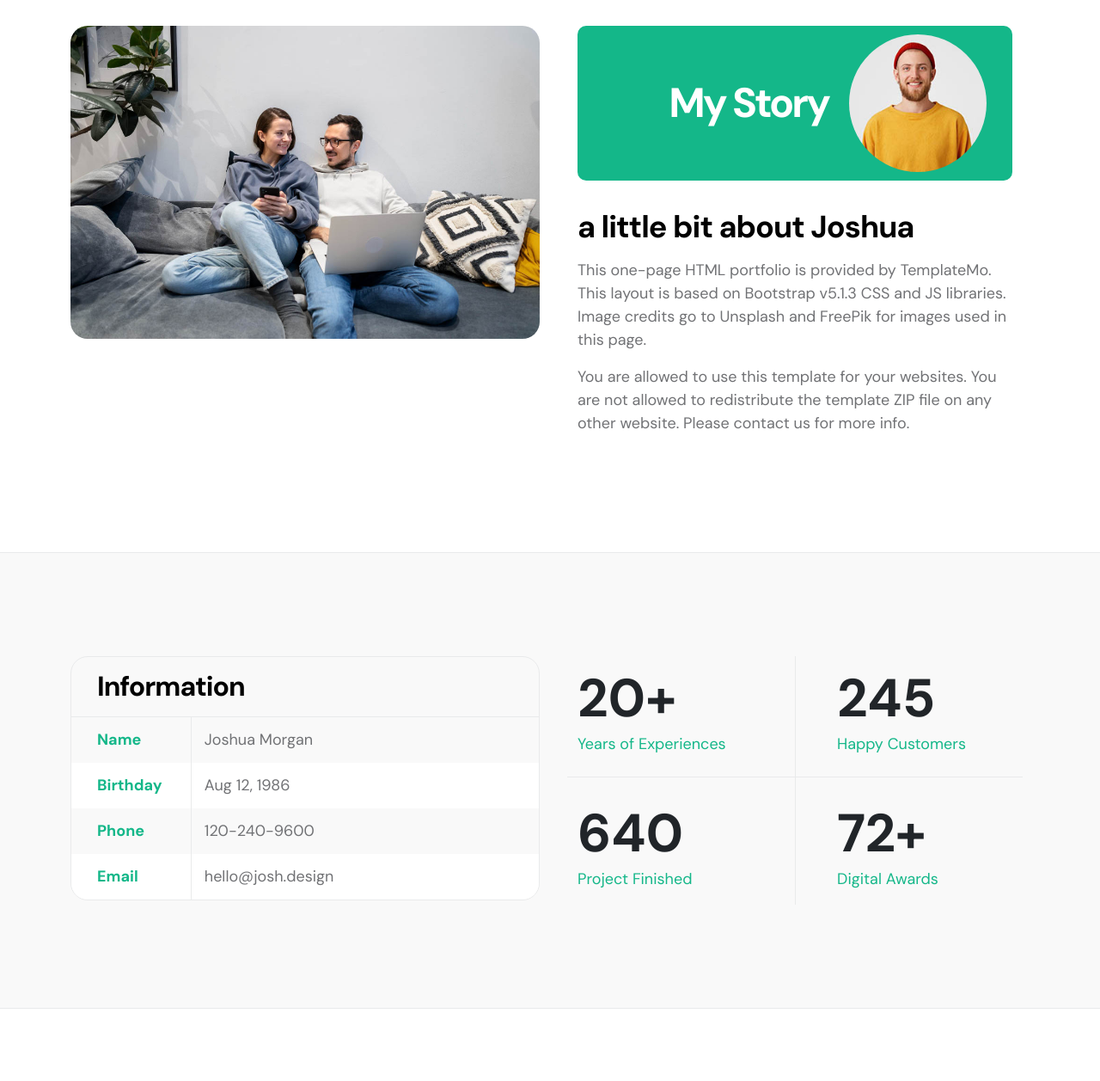
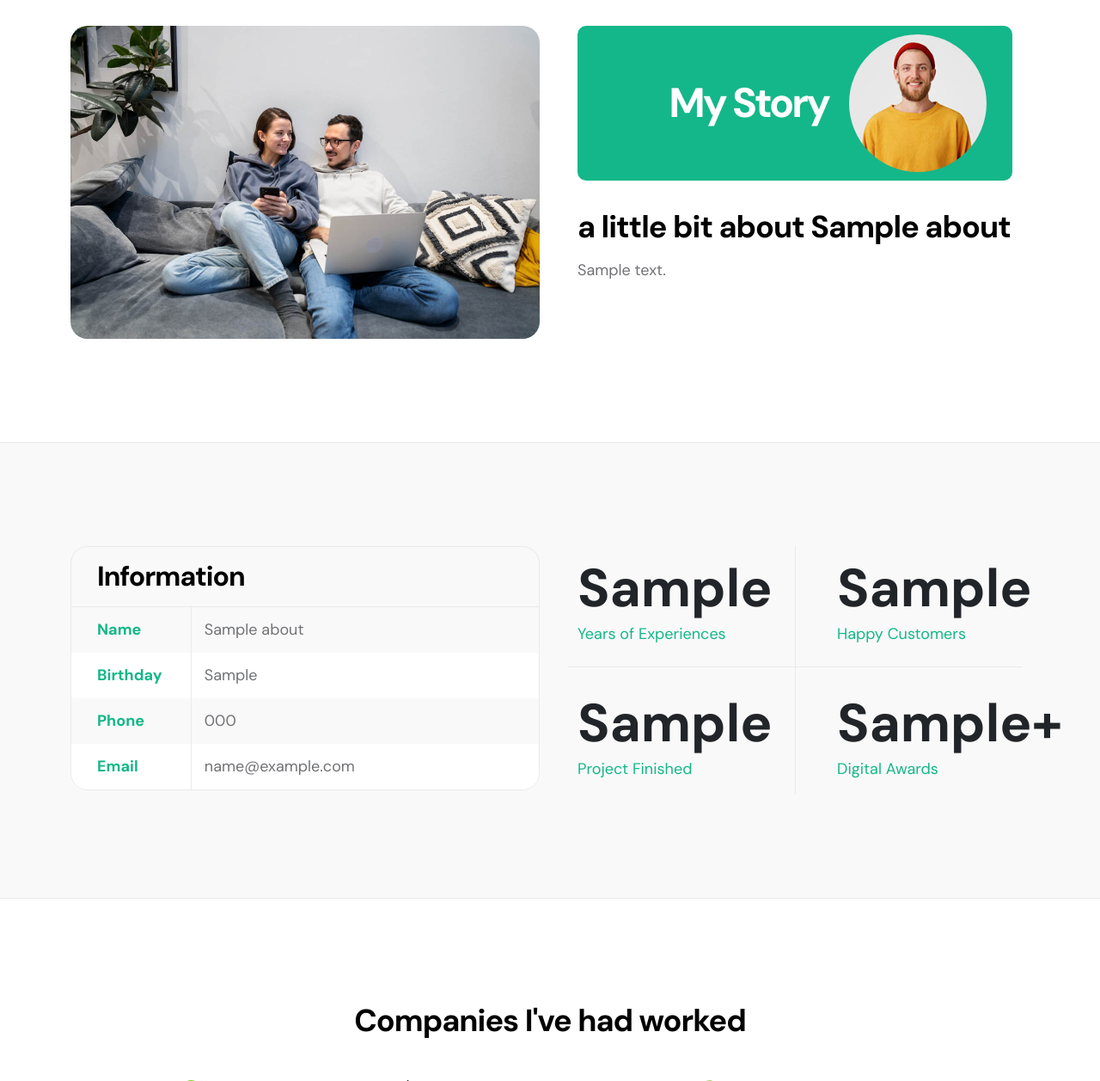
Before and after one commit to mamun908571/pythonnew, a Django app: page / in a window 1280 px wide. Shown: the part 750-2007 px from the top of the page at 86% size. Run offline with Django 4.2, Linux system fonts and the light colour scheme; tables that the repository leaves empty hold one stand-in row (values such as "Sample post"); some libraries are stand-ins or nearby versions.

Commit message:
portfolio done

```diff
--- a/basic/project/portfolio/portfolio/urls.py
+++ b/basic/project/portfolio/portfolio/urls.py
@@ -15,12 +15,13 @@ Including another URLconf
     2. Add a URL to urlpatterns:  path('blog/', include('blog.urls'))
 """
 from django.contrib import admin
-from django.urls import path
+from django.urls import path,include
 from . import views
 
 urlpatterns = [
     #path('admin/', admin.site.urls),
-    path('',views.demo),
+    #path('',views.demo),
+    path('',views.home),
     path('login/',views.login,name= 'login'),
     path('logout/',views.logout,name= 'logout'),
     path('login/admin',views.login_admin,name='login_admin'),
@@ -32,5 +33,5 @@ urlpatterns = [
     path('admin/edit/',views.about_edit,name='about_edit'),
     path('admin/delet/<int:id>',views.delete_index,name='delete_index'),
     path("admin/user/email_verification/<str:id>",views.email_verify,name='email_verify'),
-    #path('admin/user/email_verification/<str:id>/', views.email_verify, name='email_verify'),
+    path('social-auth/',include('social_django.urls',namespace='social')),
 ]
--- a/basic/project/portfolio/portfolio/views.py
+++ b/basic/project/portfolio/portfolio/views.py
@@ -11,14 +11,21 @@ from datetime import datetime
 from django.utils.html import format_html
 
 
-def demo(request):
-    title = "this is a demo html"
-    name = "Mamun"
-    product_name = ['p1','p2','p3']
-    data = {"t":title,"name":name,'prod':product_name}
+# def demo(request):
+#     title = "this is a demo html"
+#     name = "Mamun"
+#     product_name = ['p1','p2','p3']
+#     data = {"t":title,"name":name,'prod':product_name}
+
+#     #print("this is root url function")
+#     return render(request,'portfolio.html',data)
+
+def home(request):
+    data = About.objects.first()
+    context_data = {'d':data}
 
     #print("this is root url function")
-    return render(request,'portfolio.html',data)
+    return render(request,'portfolio.html',context_data)
 
 
 def demo1(request):
@@ -44,7 +51,6 @@ def login (request):
     if 'user_id' in request.session:
         return redirect('about')
     else:
-
         return render(request,'login.html')
 
 def logout (request):
@@ -53,18 +59,18 @@ def logout (request):
 
 
 def about_index(request):
-    if 'user_id' in request.session:
-        all_data = About.objects.all()
+    # if 'user_id' in request.session:
+    all_data = About.objects.all()
 
-        msg = messages.get_messages(request)
-        print(msg)
+    msg = messages.get_messages(request)
+    print(msg)
 
 
-        data = {'d':all_data,'msg':msg}
+    data = {'d':all_data,'msg':msg}
 
-        return render(request,'admin/about.html',data)
-    else:
-        return redirect('login')
+    return render(request,'admin/about.html',data)
+    # else:
+    #     return redirect('login')
 
 def reg_confirm(request):
     return render(request,'reg_conf.html')
--- a/basic/project/portfolio/templates/login.html
+++ b/basic/project/portfolio/templates/login.html
@@ -67,7 +67,8 @@
 								<!-- Social Login -->
 								<div class="social-login">
 									<span>Login with</span>
-									<a href="#" class="facebook"><i class="fa fa-facebook"></i></a><a href="#" class="google"><i class="fa fa-google"></i></a>
+									<a href="#" class="facebook"><i class="fa fa-facebook"></i></a>
+									<a href="{% url 'social:begin' 'google-oauth2' %}" class="google"><i class="fa fa-google"></i></a>
 								</div>
 								<!-- /Social Login -->
 
--- a/basic/project/portfolio/templates/portfolio.html
+++ b/basic/project/portfolio/templates/portfolio.html
@@ -140,11 +140,9 @@ https://templatemo.com/tm-578-first-portfolio
                                     <img src="{% static 'images/happy-bearded-young-man.jpg' %}" class="avatar-image img-fluid" alt="">
                                 </div>
 
-                                <h3 class="pt-2 mb-3">a little bit about Joshua</h3>
+                                <h3 class="pt-2 mb-3">a little bit about {{d.Name}}</h3>
 
-                                <p>This one-page HTML portfolio is provided by <a href="https://templatemo.com" target="_blank">TemplateMo</a>. This layout is based on Bootstrap v5.1.3 CSS and JS libraries. Image credits go to <a href="https://unsplash.com" target="_blank">Unsplash</a> and <a href="https://freepik.com" target="_blank">FreePik</a> for images used in this page.</p>
-
-                                <p>You are allowed to use this template for your websites. You are not allowed to redistribute the template ZIP file on any other website. Please <a href="https://templatemo.com/contact" target="_blank">contact us</a> for more info.</p>
+                                <p>{{d.description}}</p>
                             </div>
                         </div>
 
@@ -165,22 +163,22 @@ https://templatemo.com/tm-578-first-portfolio
                                 <div class="profile-body">
                                     <p>
                                         <span class="profile-small-title">Name</span>
-                                        <span>Joshua Morgan</span>
+                                        <span>{{d.Name}}</span>
                                     </p>
 
                                     <p>
                                         <span class="profile-small-title">Birthday</span>
-                                        <span>Aug 12, 1986</span>
+                                        <span>{{d.Birthday}}</span>
                                     </p>
 
                                     <p>
                                         <span class="profile-small-title">Phone</span>
-                                         <span><a href="tel: 305-240-9671">120-240-9600</a></span>
+                                         <span><a href="tel: 305-240-9671">{{d.Phone}}</a></span>
                                     </p>
 
                                     <p>
                                         <span class="profile-small-title">Email</span>
-                                        <span><a href="mailto:hello@josh.design">hello@josh.design</a></span>
+                                        <span><a href="mailto:hello@josh.design">{{d.Email}}</a></span>
                                     </p>
                                 </div>
                             </div>
@@ -190,25 +188,25 @@ https://templatemo.com/tm-578-first-portfolio
                             <div class="about-thumb">
                                 <div class="row">
                                     <div class="col-lg-6 col-6 featured-border-bottom py-2">
-                                        <strong class="featured-numbers">20+</strong>
+                                        <strong class="featured-numbers">{{d.No_Years_of_Experiences}}</strong>
 
                                         <p class="featured-text">Years of Experiences</p>
                                     </div>
 
                                     <div class="col-lg-6 col-6 featured-border-start featured-border-bottom ps-5 py-2">
-                                        <strong class="featured-numbers">245</strong>
+                                        <strong class="featured-numbers">{{d.No_Happy_Customers}}</strong>
 
                                         <p class="featured-text">Happy Customers</p>
                                     </div>
 
                                     <div class="col-lg-6 col-6 pt-4">
-                                        <strong class="featured-numbers">640</strong>
+                                        <strong class="featured-numbers">{{d.No_Project_Finished}}</strong>
 
                                         <p class="featured-text">Project Finished</p>
                                     </div>
 
                                     <div class="col-lg-6 col-6 featured-border-start ps-5 pt-4">
-                                        <strong class="featured-numbers">72+</strong>
+                                        <strong class="featured-numbers">{{d.No_Digital_Awards}}+</strong>
 
                                         <p class="featured-text">Digital Awards</p>
                                     </div>
```
Also changed, not shown: basic/project/portfolio/portfolio/pipeline.py (added, +24 -0 lines), basic/project/portfolio/portfolio/settings.py (+22 -1 lines), basic/project/portfolio/portfolio/migrations/0014_rename_password_about_password.py (added).
